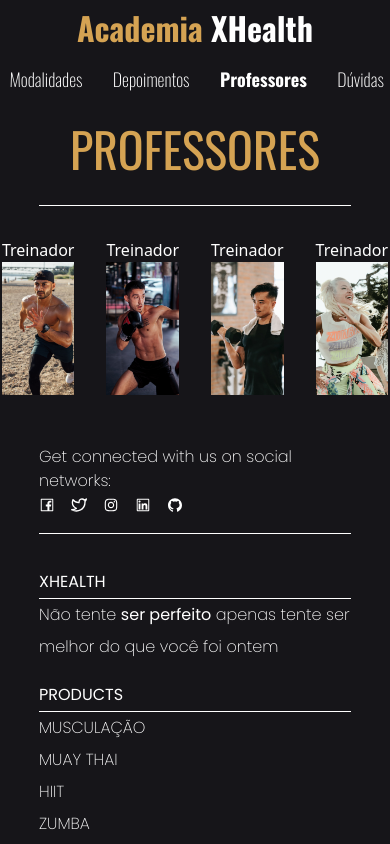
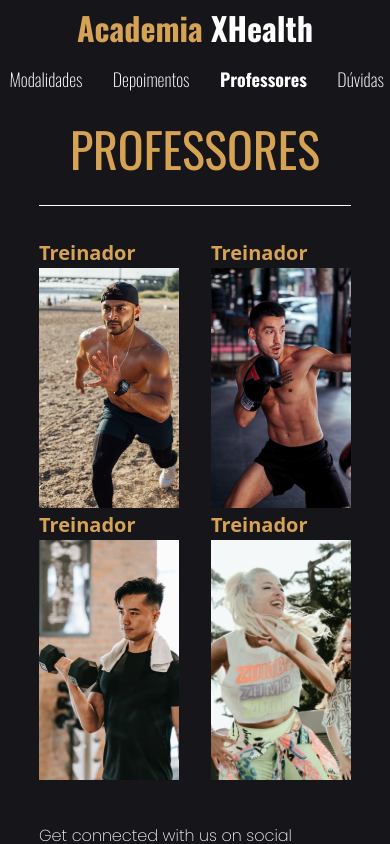
Before and after one commit to henryFranz/XHealth---Construct, a React (Vite) app: page /professores in a window 390 px wide. Shown: the top 844 px of the page. Built offline with nearby package versions, Linux system fonts and the light colour scheme.

Commit message:
Responsividade da tela de professores

```diff
--- a/src/pages/Professores.jsx
+++ b/src/pages/Professores.jsx
@@ -1,10 +1,8 @@
 import style from "./styles.module.css";
-import personalFuncional from"../assets/personais/P.F.H.jpg"
-import personalLuta from"../assets/personais/P.L.jpg"
-import personalMusculacao from"../assets/personais/P.M.jpg"
-import personalZumba from"../assets/personais/P.Z.jpg"
-
-
+import personalFuncional from "../assets/personais/P.F.H.jpg";
+import personalLuta from "../assets/personais/P.L.jpg";
+import personalMusculacao from "../assets/personais/P.M.jpg";
+import personalZumba from "../assets/personais/P.Z.jpg";
 
 export default function Professores() {
   return (
@@ -13,17 +11,21 @@ export default function Professores() {
         <span className={style.title}>PROFESSORES</span>
         <div className={style.personals}>
           <span className={style.personal}>
-          <span>Treinador</span>
-          <img src={personalFuncional} /></span>
+            <span className={style.personalTitle}>Treinador</span>
+            <img src={personalFuncional} />
+          </span>
           <span className={style.personal}>
-          <span>Treinador</span>
-          <img src={personalLuta} /></span>
+            <span className={style.personalTitle}>Treinador</span>
+            <img src={personalLuta} />
+          </span>
           <span className={style.personal}>
-          <span>Treinador</span>
-          <img src={personalMusculacao} /></span>
+            <span className={style.personalTitle}>Treinador</span>
+            <img src={personalMusculacao} />
+          </span>
           <span className={style.personal}>
-          <span>Treinador</span>
-          <img src={personalZumba} /></span>
+            <span className={style.personalTitle}>Treinador</span>
+            <img src={personalZumba} />
+          </span>
         </div>
       </main>
     </>
--- a/src/pages/styles.module.css
+++ b/src/pages/styles.module.css
@@ -1,4 +1,4 @@
-@import url("https://fonts.googleapis.com/css2?family=Oswald:wght@200;300;400;500;600;700&family=Poppins:ital,wght@0,100;0,200;0,300;0,400;1,100;1,200;1,300;1,400&display=swap");
+@import url("https://fonts.googleapis.com/css2?family=Oswald:wght@200;300;400;500;600;700&amp;family=Poppins:ital,wght@0,100;0,200;0,300;0,400;1,100;1,200;1,300;1,400&amp;display=swap");
 
 :root {
   --primary: #161519;
@@ -185,6 +185,12 @@
   grid-template-columns: repeat(4, 1fr);
   gap: 2rem;
 }
+.personalTitle {
+  font-weight: bold;
+  font-size: var(--size-h5);
+  color: var(--sencudary);
+  text-align: center;
+}
 .personal > img {
   width: 100%;
   object-fit: cover;
@@ -237,6 +243,9 @@ footer > div:nth-child(3) {
     grid-template-columns: 1fr;
     gap: 1rem;
   }
+  .personals {
+    grid-template-columns: repeat(2, 1fr);
+  }
   .homeTitle {
     font-size: 100px;
   }
```
